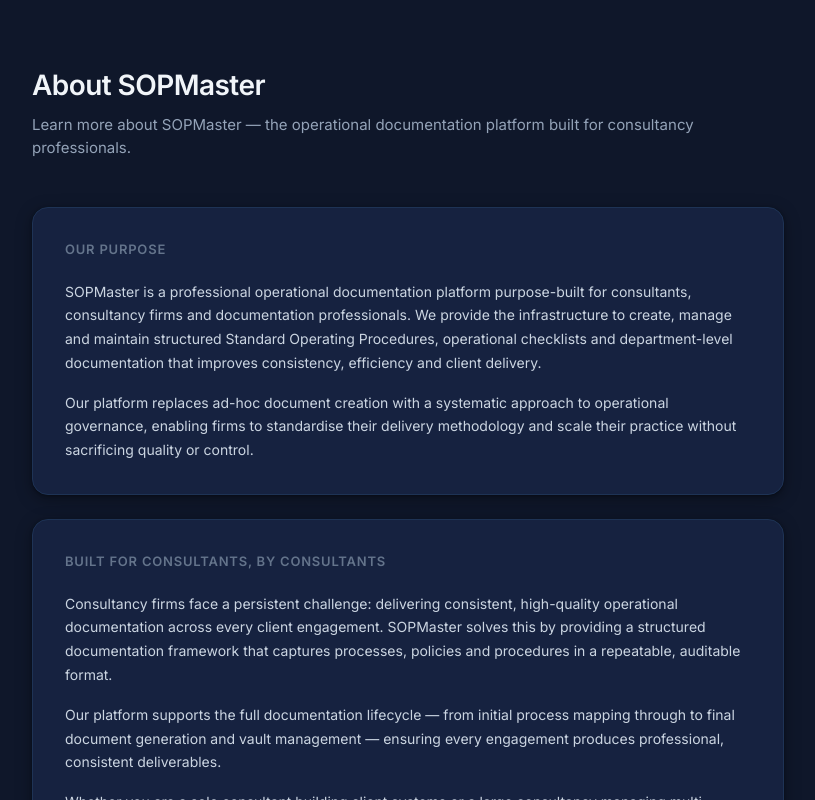
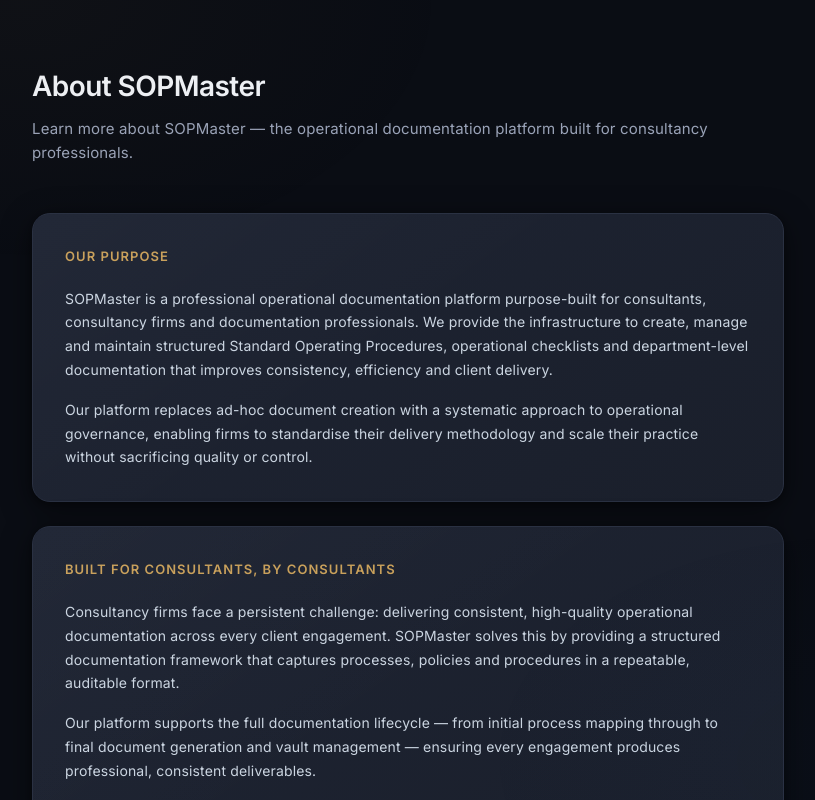
Before and after one commit to v4gk6cymbz-pixel/sopmaster.tech, a Next.js app: page /about in a window 1280 px wide. Shown: the top 800 px of the page, without its empty margins (232-1047 px from the left). Built offline with nearby package versions, Linux system fonts and the light colour scheme.

Commit message:
feat: premium B&O + Rolex + Porsche inspired redesign with improved spacing

```diff
--- a/src/app/globals.css
+++ b/src/app/globals.css
@@ -3,90 +3,131 @@
 @tailwind utilities;
 
 :root {
-  --bg-deep: #070D1A;
-  --bg-primary: #0B1324;
-  --bg-secondary: #111D33;
-  --bg-card: #162240;
-  --bg-card-hover: #1C2D50;
-  --bg-glass: rgba(22, 34, 64, 0.6);
-  --bg-glass-hover: rgba(22, 34, 64, 0.75);
-  --border: #1E3355;
-  --border-light: #2A4570;
-  --text-primary: #F1F5F9;
-  --text-secondary: #94A3B8;
-  --text-tertiary: #64748B;
-  --accent: #2563EB;
-  --accent-hover: #3B82F6;
-  --accent-subtle: rgba(37, 99, 235, 0.1);
-  --gold: #C9953A;
-  --gold-subtle: rgba(201, 149, 58, 0.08);
-  --success: #10B981;
-  --warning: #F59E0B;
-  --danger: #EF4444;
-  --shadow-sm: 0 1px 3px rgba(0,0,0,0.4);
-  --shadow: 0 4px 16px rgba(0,0,0,0.35), 0 1px 3px rgba(0,0,0,0.3);
-  --shadow-lg: 0 8px 32px rgba(0,0,0,0.4), 0 2px 8px rgba(0,0,0,0.3);
-  --shadow-xl: 0 16px 48px rgba(0,0,0,0.5);
-  --shadow-glow: 0 0 20px rgba(37, 99, 235, 0.08);
+  --bg-deep: #0A0D14;
+  --bg-primary: #11141C;
+  --bg-secondary: #1A1F2B;
+  --bg-card: #1E2433;
+  --bg-card-hover: #262D3F;
+  --bg-glass: rgba(26, 31, 43, 0.75);
+  --bg-glass-hover: rgba(38, 45, 63, 0.85);
+  --border: #2A3142;
+  --border-light: #3A4358;
+  --border-gold: rgba(201, 160, 90, 0.25);
+  --text-primary: #EEF1F6;
+  --text-secondary: #9AA3B8;
+  --text-tertiary: #6B748A;
+  --accent: #C9A05A;
+  --accent-hover: #D9B66A;
+  --accent-subtle: rgba(201, 160, 90, 0.08);
+  --accent-glow: rgba(201, 160, 90, 0.12);
+  --blue-accent: #2D5F9E;
+  --blue-subtle: rgba(45, 95, 158, 0.08);
+  --red-accent: #C0392B;
+  --red-subtle: rgba(192, 57, 43, 0.08);
+  --success: #1B8A5A;
+  --warning: #C9953A;
+  --danger: #C0392B;
+  --shadow-sm: 0 2px 8px rgba(0,0,0,0.5);
+  --shadow: 0 8px 32px rgba(0,0,0,0.45), 0 2px 8px rgba(0,0,0,0.35);
+  --shadow-lg: 0 16px 48px rgba(0,0,0,0.5), 0 4px 16px rgba(0,0,0,0.4);
+  --shadow-xl: 0 24px 64px rgba(0,0,0,0.55);
+  --shadow-gold: 0 4px 24px rgba(201, 160, 90, 0.08);
+  --shadow-blue: 0 4px 24px rgba(45, 95, 158, 0.08);
   --radius-sm: 6px;
-  --radius: 10px;
-  --radius-lg: 16px;
-  --radius-xl: 20px;
-  --transition: 0.3s cubic-bezier(0.4, 0, 0.2, 1);
+  --radius: 12px;
+  --radius-lg: 18px;
+  --radius-xl: 24px;
+  --transition: 0.4s cubic-bezier(0.22, 1, 0.36, 1);
 }
 
 * { box-sizing: border-box; }
 
 body {
-  background: var(--bg-primary);
+  background: var(--bg-deep);
   color: var(--text-primary);
   font-family: 'Inter', -apple-system, BlinkMacSystemFont, 'Segoe UI', Roboto, sans-serif;
   -webkit-font-smoothing: antialiased;
   -moz-osx-font-smoothing: grayscale;
-  line-height: 1.5;
+  line-height: 1.6;
+  letter-spacing: 0.01em;
+}
+
+/* Ambient background glow */
+body::before {
+  content: "";
+  position: fixed;
+  top: -40%;
+  left: -20%;
+  width: 80%;
+  height: 80%;
+  background: radial-gradient(ellipse, rgba(201, 160, 90, 0.03) 0%, transparent 60%);
+  pointer-events: none;
+  z-index: 0;
+}
+
+body::after {
+  content: "";
+  position: fixed;
+  bottom: -30%;
+  right: -20%;
+  width: 70%;
+  height: 70%;
+  background: radial-gradient(ellipse, rgba(45, 95, 158, 0.03) 0%, transparent 60%);
+  pointer-events: none;
+  z-index: 0;
 }
 
 /* Glass Panel */
 .glass {
   background: var(--bg-glass);
-  backdrop-filter: blur(16px);
-  -webkit-backdrop-filter: blur(16px);
-  border: 1px solid rgba(255,255,255,0.06);
+  backdrop-filter: blur(20px);
+  -webkit-backdrop-filter: blur(20px);
+  border: 1px solid rgba(255,255,255,0.05);
   border-radius: var(--radius-lg);
 }
 
 .glass:hover {
   background: var(--bg-glass-hover);
-  border-color: rgba(255,255,255,0.1);
+  border-color: var(--border-gold);
 }
 
 /* Premium Cards */
 .card {
-  background: var(--bg-card);
+  background: linear-gradient(145deg, var(--bg-card), var(--bg-secondary));
   border: 1px solid var(--border);
   border-radius: var(--radius-lg);
-  padding: 24px;
+  padding: 32px;
   box-shadow: var(--shadow);
   transition: all var(--transition);
+  position: relative;
+}
+
+.card::before {
+  content: "";
+  position: absolute;
+  inset: 0;
+  border-radius: var(--radius-lg);
+  background: linear-gradient(145deg, rgba(255,255,255,0.02) 0%, transparent 50%);
+  pointer-events: none;
 }
 
 .card:hover {
-  border-color: var(--border-light);
-  box-shadow: var(--shadow-lg);
-  transform: translateY(-1px);
+  border-color: var(--border-gold);
+  box-shadow: var(--shadow-lg), var(--shadow-gold);
+  transform: translateY(-2px);
 }
 
 .card-header {
-  font-size: 11px;
+  font-size: 10px;
   font-weight: 600;
   text-transform: uppercase;
-  letter-spacing: 0.06em;
-  color: var(--text-tertiary);
-  margin-bottom: 16px;
+  letter-spacing: 0.08em;
+  color: var(--accent);
+  margin-bottom: 20px;
 }
 
 .card-section {
-  margin-bottom: 20px;
+  margin-bottom: 24px;
 }
 
 .card-section:last-child {
@@ -98,33 +139,33 @@
   display: inline-flex;
   align-items: center;
   justify-content: center;
-  gap: 8px;
-  padding: 10px 24px;
-  font-size: 14px;
+  gap: 10px;
+  padding: 12px 28px;
+  font-size: 13px;
   font-weight: 500;
   border-radius: var(--radius);
   border: 1px solid transparent;
   cursor: pointer;
   transition: all var(--transition);
   line-height: 1.4;
-  letter-spacing: 0.01em;
+  letter-spacing: 0.02em;
 }
 
 .btn-primary {
   background: linear-gradient(135deg, var(--accent), var(--accent-hover));
-  color: #fff;
-  border-color: transparent;
-  box-shadow: 0 2px 12px rgba(37, 99, 235, 0.2);
+  color: #0A0D14;
+  border-color: var(--accent);
+  box-shadow: 0 4px 20px rgba(201, 160, 90, 0.2);
+  font-weight: 600;
 }
 
 .btn-primary:hover {
-  box-shadow: 0 4px 20px rgba(37, 99, 235, 0.35);
-  transform: translateY(-1px);
+  box-shadow: 0 6px 28px rgba(201, 160, 90, 0.35);
+  transform: translateY(-2px);
 }
 
 .btn-primary:active {
   transform: translateY(0);
-  box-shadow: 0 2px 8px rgba(37, 99, 235, 0.2);
 }
 
 .btn-secondary {
@@ -136,7 +177,7 @@
 .btn-secondary:hover {
   background: var(--bg-card);
   border-color: var(--border-light);
-  transform: translateY(-1px);
+  transform: translateY(-2px);
 }
 
 .btn-ghost {
@@ -157,7 +198,8 @@
 }
 
 .btn-danger:hover {
-  background: rgba(239,68,68,0.08);
+  background: var(--red-subtle);
+  border-color: var(--danger);
 }
 
 .btn:disabled {
@@ -169,7 +211,7 @@
 /* Form elements */
 input, select, textarea {
   width: 100%;
-  padding: 10px 14px;
+  padding: 12px 16px;
   font-size: 14px;
   font-family: inherit;
   color: var(--text-primary);
@@ -177,7 +219,7 @@
   border: 1px solid var(--border);
   border-radius: var(--radius);
   outline: none;
-  transition: border-color var(--transition);
+  transition: border-color var(--transition), box-shadow var(--transition);
 }
 
 input:focus, select:focus, textarea:focus {
@@ -191,23 +233,23 @@
 
 label {
   display: block;
-  font-size: 11px;
-  font-weight: 500;
+  font-size: 10px;
+  font-weight: 600;
   text-transform: uppercase;
-  letter-spacing: 0.05em;
+  letter-spacing: 0.06em;
   color: var(--text-tertiary);
-  margin-bottom: 6px;
+  margin-bottom: 8px;
 }
 
 /* Tables / rows */
 .doc-row {
   display: flex;
   align-items: center;
-  padding: 12px 16px;
+  padding: 16px 20px;
   border-bottom: 1px solid var(--border);
   transition: background var(--transition);
   font-size: 13px;
-  gap: 12px;
+  gap: 16px;
 }
 
 .doc-row:hover {
@@ -223,7 +265,7 @@
   font-size: 13px;
   font-weight: 400;
   color: var(--text-secondary);
-  padding: 8px 14px;
+  padding: 10px 18px;
   border-radius: var(--radius);
   transition: all var(--transition);
   text-decoration: none;
@@ -248,7 +290,7 @@
 
 .status-dot.active {
   background: var(--success);
-  box-shadow: 0 0 8px rgba(16,185,129,0.3);
+  box-shadow: 0 0 12px rgba(27, 138, 90, 0.35);
 }
 
 .status-dot.inactive {
@@ -257,30 +299,31 @@
 
 /* Section headers */
 .section-title {
-  font-size: 18px;
+  font-size: 20px;
   font-weight: 600;
   color: var(--text-primary);
-  margin-bottom: 16px;
+  margin-bottom: 20px;
   letter-spacing: -0.01em;
 }
 
 .section-subtitle {
   font-size: 14px;
   color: var(--text-secondary);
-  margin-bottom: 24px;
+  margin-bottom: 28px;
+  line-height: 1.6;
 }
 
 /* Stat blocks */
 .stat-label {
-  font-size: 11px;
+  font-size: 10px;
   color: var(--text-tertiary);
   text-transform: uppercase;
-  letter-spacing: 0.05em;
-  margin-bottom: 4px;
+  letter-spacing: 0.06em;
+  margin-bottom: 6px;
 }
 
 .stat-value {
-  font-size: 24px;
+  font-size: 28px;
   font-weight: 600;
   color: var(--text-primary);
   letter-spacing: -0.02em;
@@ -296,8 +339,13 @@
   display: flex;
   justify-content: space-between;
   align-items: center;
-  padding: 8px 0;
-  font-size: 13px;
+  padding: 12px 0;
+  font-size: 14px;
+  border-bottom: 1px solid rgba(42, 49, 66, 0.4);
+}
+
+.data-row:last-child {
+  border-bottom: none;
 }
 
 .data-label {
@@ -315,7 +363,7 @@
 }
 
 .text-gold {
-  color: var(--gold);
+  color: var(--accent);
 }
 
 /* Progress bar */
@@ -329,14 +377,14 @@
 .progress-fill {
   height: 100%;
   background: linear-gradient(90deg, var(--accent), var(--accent-hover));
-  transition: width 0.5s cubic-bezier(0.4, 0, 0.2, 1);
+  transition: width 0.6s cubic-bezier(0.22, 1, 0.36, 1);
 }
 
 /* Tags */
 .tag {
   display: inline-flex;
   align-items: center;
-  padding: 3px 10px;
+  padding: 4px 12px;
   font-size: 11px;
   font-weight: 500;
   border-radius: var(--radius-sm);
@@ -345,52 +393,52 @@
 }
 
 .tag-blue {
-  border-color: var(--accent);
-  color: var(--accent);
-  background: var(--accent-subtle);
+  border-color: var(--blue-accent);
+  color: var(--blue-accent);
+  background: var(--blue-subtle);
 }
 
 .tag-green {
   border-color: var(--success);
   color: var(--success);
-  background: rgba(16,185,129,0.06);
+  background: rgba(27, 138, 90, 0.06);
 }
 
 .tag-gold {
-  border-color: var(--gold);
-  color: var(--gold);
-  background: var(--gold-subtle);
+  border-color: var(--accent);
+  color: var(--accent);
+  background: var(--accent-subtle);
 }
 
 /* Dividers */
 .divider {
   border: none;
   border-top: 1px solid var(--border);
-  margin: 24px 0;
+  margin: 32px 0;
 }
 
 /* Grids */
 .stat-grid {
   display: grid;
-  grid-template-columns: repeat(auto-fit, minmax(180px, 1fr));
-  gap: 20px;
+  grid-template-columns: repeat(auto-fit, minmax(200px, 1fr));
+  gap: 24px;
 }
 
 .grid-2 {
   display: grid;
   grid-template-columns: 1fr 1fr;
-  gap: 24px;
+  gap: 32px;
 }
 
 .grid-4 {
   display: grid;
   grid-template-columns: repeat(4, 1fr);
-  gap: 20px;
+  gap: 24px;
 }
 
 /* Animations */
 .fade-in {
-  animation: fadeIn 0.4s ease;
+  animation: fadeIn 0.6s ease;
 }
 
 @keyframes fadeIn {
@@ -399,20 +447,20 @@
 }
 
 .slide-up {
-  animation: slideUp 0.4s ease;
+  animation: slideUp 0.6s ease;
 }
 
 @keyframes slideUp {
-  from { opacity: 0; transform: translateY(12px); }
+  from { opacity: 0; transform: translateY(16px); }
   to { opacity: 1; transform: translateY(0); }
 }
 
 .slide-down {
-  animation: slideDown 0.3s ease;
+  animation: slideDown 0.4s ease;
 }
 
 @keyframes slideDown {
-  from { opacity: 0; transform: translateY(-8px); }
+  from { opacity: 0; transform: translateY(-12px); }
   to { opacity: 1; transform: translateY(0); }
 }
 
@@ -428,7 +476,7 @@
   inset: 0;
   border-radius: var(--radius-lg);
   padding: 1px;
-  background: linear-gradient(135deg, rgba(37, 99, 235, 0.3), rgba(201, 149, 58, 0.15), rgba(37, 99, 235, 0.3));
+  background: linear-gradient(135deg, rgba(201, 160, 90, 0.3), rgba(45, 95, 158, 0.2), rgba(201, 160, 90, 0.3));
   -webkit-mask: linear-gradient(#fff 0 0) content-box, linear-gradient(#fff 0 0);
   -webkit-mask-composite: xor;
   mask-composite: exclude;
@@ -440,11 +488,11 @@
   background: linear-gradient(
     90deg,
     transparent 0%,
-    rgba(255,255,255,0.02) 50%,
+    rgba(255,255,255,0.025) 50%,
     transparent 100%
   );
   background-size: 200% 100%;
-  animation: shimmer 3s ease-in-out infinite;
+  animation: shimmer 4s ease-in-out infinite;
 }
 
 @keyframes shimmer {
@@ -463,7 +511,7 @@
     var(--bg-deep) 100%
   );
   background-size: 400% 400%;
-  animation: gradientShift 15s ease infinite;
+  animation: gradientShift 20s ease infinite;
 }
 
 @keyframes gradientShift {
@@ -483,7 +531,51 @@
 
 @keyframes float {
   0%, 100% { transform: translateY(0px); }
-  50% { transform: translateY(-8px); }
+  50% { transform: translateY(-10px); }
+}
+
+/* 3D depth card (Porsche + B&O inspired) */
+.card-3d {
+  perspective: 1000px;
+}
+
+.card-3d-inner {
+  transition: transform 0.6s cubic-bezier(0.22, 1, 0.36, 1);
+  transform-style: preserve-3d;
+}
+
+.card-3d-inner:hover {
+  transform: rotateX(2deg) rotateY(2deg);
+}
+
+/* Premium ambient glow */
+.ambient-glow {
+  position: relative;
+}
+
+.ambient-glow::after {
+  content: "";
+  position: absolute;
+  top: 50%;
+  left: 50%;
+  width: 60%;
+  height: 60%;
+  transform: translate(-50%, -50%);
+  background: radial-gradient(ellipse, var(--accent-glow) 0%, transparent 70%);
+  opacity: 0;
+  transition: opacity 0.6s ease;
+  pointer-events: none;
+  border-radius: 50%;
+}
+
+.ambient-glow:hover::after {
+  opacity: 1;
+}
+
+/* Rolex-inspired rich accent border */
+.border-gold-accent {
+  border: 1px solid var(--border-gold);
+  box-shadow: var(--shadow-gold);
 }
 
 /* Scrollbar */
@@ -506,33 +598,33 @@
 .section-container {
   max-width: 1120px;
   margin: 0 auto;
-  padding: 80px 24px;
+  padding: 100px 32px;
 }
 
 /* Metadata grids */
 .meta-grid-5 {
   display: grid;
   grid-template-columns: repeat(5, 1fr);
-  gap: 16px;
+  gap: 20px;
 }
 
 .meta-grid-4 {
   display: grid;
   grid-template-columns: repeat(4, 1fr);
-  gap: 16px;
+  gap: 20px;
 }
 
 /* Batch results */
 .batch-results-grid {
   display: grid;
   grid-template-columns: 1fr 1fr 1fr 1fr;
-  gap: 12px;
+  gap: 16px;
 }
 
 .doc-row-header, .doc-row-item {
   display: flex;
   align-items: center;
-  gap: 8px;
+  gap: 10px;
   font-size: 12px;
 }
 
@@ -544,15 +636,15 @@
 }
 
 @media (max-width: 768px) {
-  .card { padding: 16px; }
-  .stat-grid { grid-template-columns: 1fr 1fr; gap: 12px; }
-  .doc-row { padding: 8px 12px; font-size: 12px; flex-wrap: wrap; }
+  .card { padding: 20px; }
+  .stat-grid { grid-template-columns: 1fr 1fr; gap: 16px; }
+  .doc-row { padding: 12px 16px; font-size: 12px; flex-wrap: wrap; }
   .grid-2 { grid-template-columns: 1fr; }
-  .grid-4 { grid-template-columns: 1fr 1fr; gap: 12px; }
+  .grid-4 { grid-template-columns: 1fr 1fr; gap: 16px; }
 
-  h1 { font-size: 22px !important; }
-  .landing-hero h1 { font-size: 28px !important; }
-  .landing-hero p { font-size: 14px !important; }
+  h1 { font-size: 24px !important; }
+  .landing-hero h1 { font-size: 32px !important; }
+  .landing-hero p { font-size: 15px !important; }
 
   .pricing-grid {
     grid-template-columns: 1fr 1fr !important;
@@ -569,21 +661,21 @@
   .who-grid .data-row {
     flex-direction: column;
     align-items: flex-start;
-    gap: 4px;
+    gap: 6px;
   }
 
   .desktop-nav { display: none !important; }
   .mobile-menu-btn { display: block !important; }
 
   .dash-grid { grid-template-columns: 1fr !important; }
-  .admin-stats { grid-template-columns: repeat(2, 1fr) !important; gap: 12px !important; }
+  .admin-stats { grid-template-columns: repeat(2, 1fr) !important; gap: 16px !important; }
 
   footer > div > div:first-child {
     grid-template-columns: 1fr 1fr !important;
   }
 
   .batch-results-grid { grid-template-columns: 1fr 1fr; }
-  .doc-row-header, .doc-row-item { font-size: 11px; gap: 4px; }
+  .doc-row-header, .doc-row-item { font-size: 11px; gap: 6px; }
   .hide-mobile { display: none !important; }
 }
 
@@ -627,22 +719,22 @@
   display: flex;
   flex-direction: column;
   align-items: center;
-  gap: 24px;
-  padding: 48px;
+  gap: 28px;
+  padding: 56px;
 }
 
 .splash-logo {
-  width: 48px;
-  height: 48px;
-  border-radius: 12px;
-  background: linear-gradient(135deg, var(--accent), #1D4ED8);
+  width: 52px;
+  height: 52px;
+  border-radius: 14px;
+  background: linear-gradient(135deg, var(--accent), var(--accent-hover));
   display: flex;
   align-items: center;
   justify-content: center;
-  font-size: 20px;
+  font-size: 22px;
   font-weight: 700;
-  color: #fff;
-  box-shadow: 0 0 30px rgba(37, 99, 235, 0.25);
+  color: var(--bg-deep);
+  box-shadow: 0 0 40px rgba(201, 160, 90, 0.25);
 }
 
 .splash-spinner {
@@ -661,4 +753,5 @@
 .splash-text {
   font-size: 14px;
   color: var(--text-tertiary);
+  letter-spacing: 0.02em;
 }
--- a/src/app/layout.tsx
+++ b/src/app/layout.tsx
@@ -141,7 +141,7 @@
           dangerouslySetInnerHTML={{ __html: JSON.stringify(jsonLd) }}
         />
       </head>
-      <body style={{ background: "#0F172A", minHeight: "100vh" }}>
+      <body style={{ background: "var(--bg-deep)", minHeight: "100vh" }}>
         <InitStore />
         <Nav />
         <OnboardingTour />
--- a/src/components/Nav.tsx
+++ b/src/components/Nav.tsx
@@ -71,7 +71,7 @@
             }}>
               <span style={{
                 width: "28px", height: "28px", borderRadius: "8px",
-                background: "linear-gradient(135deg, var(--accent), #1D4ED8)",
+                background: "linear-gradient(135deg, var(--accent), #8B7335)",
                 display: "flex", alignItems: "center", justifyContent: "center",
                 fontSize: "13px", fontWeight: 700, color: "#fff",
               }}>S</span>
@@ -131,7 +131,7 @@
               }}>
                 <span style={{ fontSize: "12px", color: "var(--text-tertiary)" }}>{company?.name}</span>
                 <span style={{ width: "1px", height: "14px", background: "var(--border)" }}></span>
-                <span style={{ fontSize: "12px", fontWeight: 600, color: session.isDirector ? "var(--gold)" : "var(--accent)" }}>
+                <span style={{ fontSize: "12px", fontWeight: 600, color: session.isDirector ? "var(--accent)" : "var(--accent)" }}>
                   {creditsDisplay} credits
                 </span>
               </div>
```
